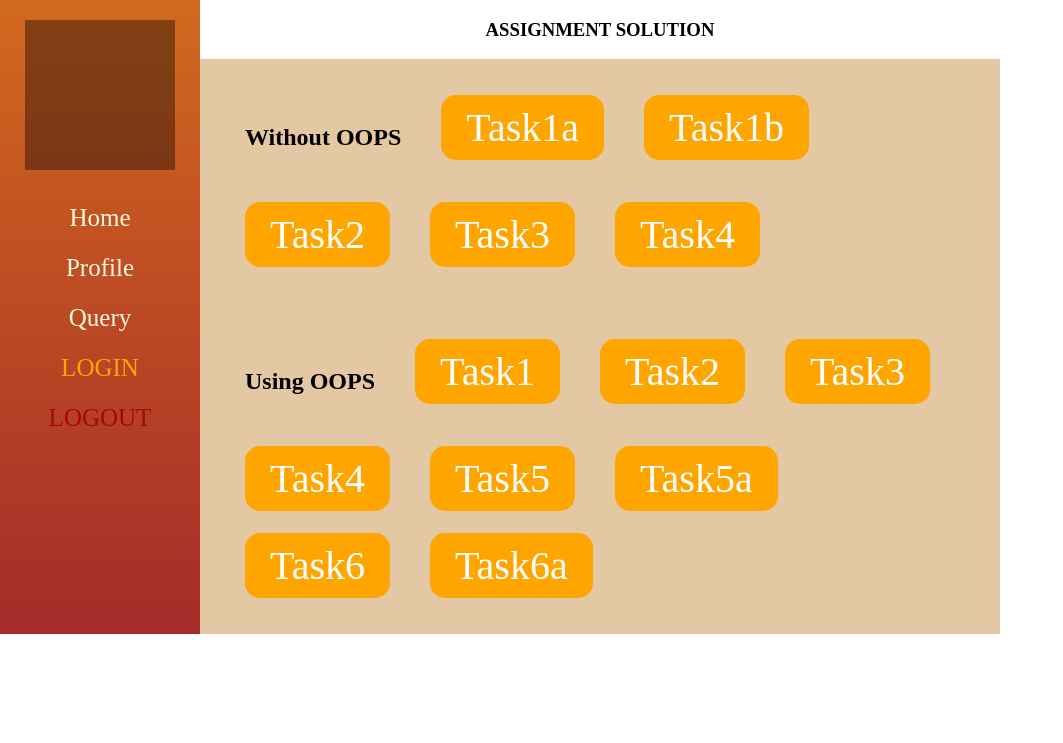
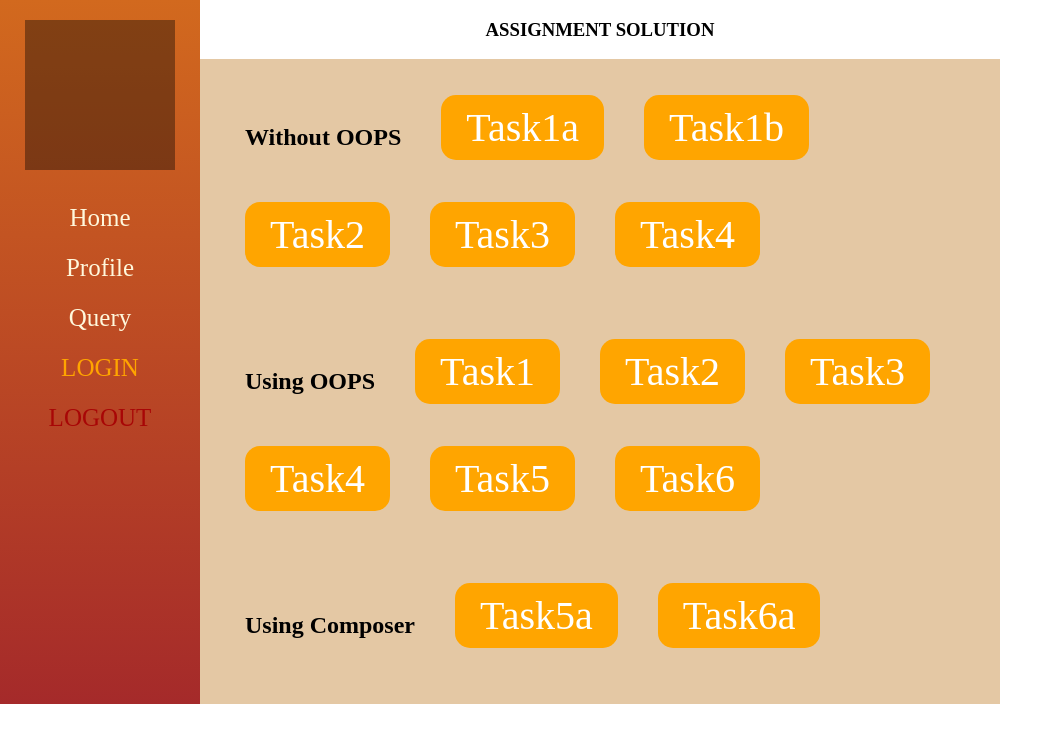
Before and after one commit to Eshakundu01/PHP_Basic, a PHP site: page / in a window 1280 px wide. Shown: the top 743 px of the page, without its empty margins (0-1063 px from the left). Run offline with PHP 8.4, Linux system fonts and the light colour scheme; grey boxes are pictures that could not be loaded.

Commit message:
FT2023-57: Change the index page

```diff
--- a/php1/index.php
+++ b/php1/index.php
@@ -48,8 +48,12 @@
             <li><a href="task_oops/task3/task3.php">Task3</a></li>
             <li><a href="task_oops/task4/task4.php">Task4</a></li>
             <li><a href="task_oops/task5/task5.php">Task5</a></li>
+            <li><a href="task_oops/task6/task6.php">Task6</a></li>
+          </ul>
+
+          <ul class="list">
+            <li><h2>Using Composer</h2></li>
             <li><a href="task_oops/task5_composer/task5.php">Task5a</a></li>
-            <li><a href="task_oops/task6/task6.php">Task6</a></li>
             <li><a href="task_oops/task6_composer/task6.php">Task6a</a></li>
           </ul>
         </div>
```
